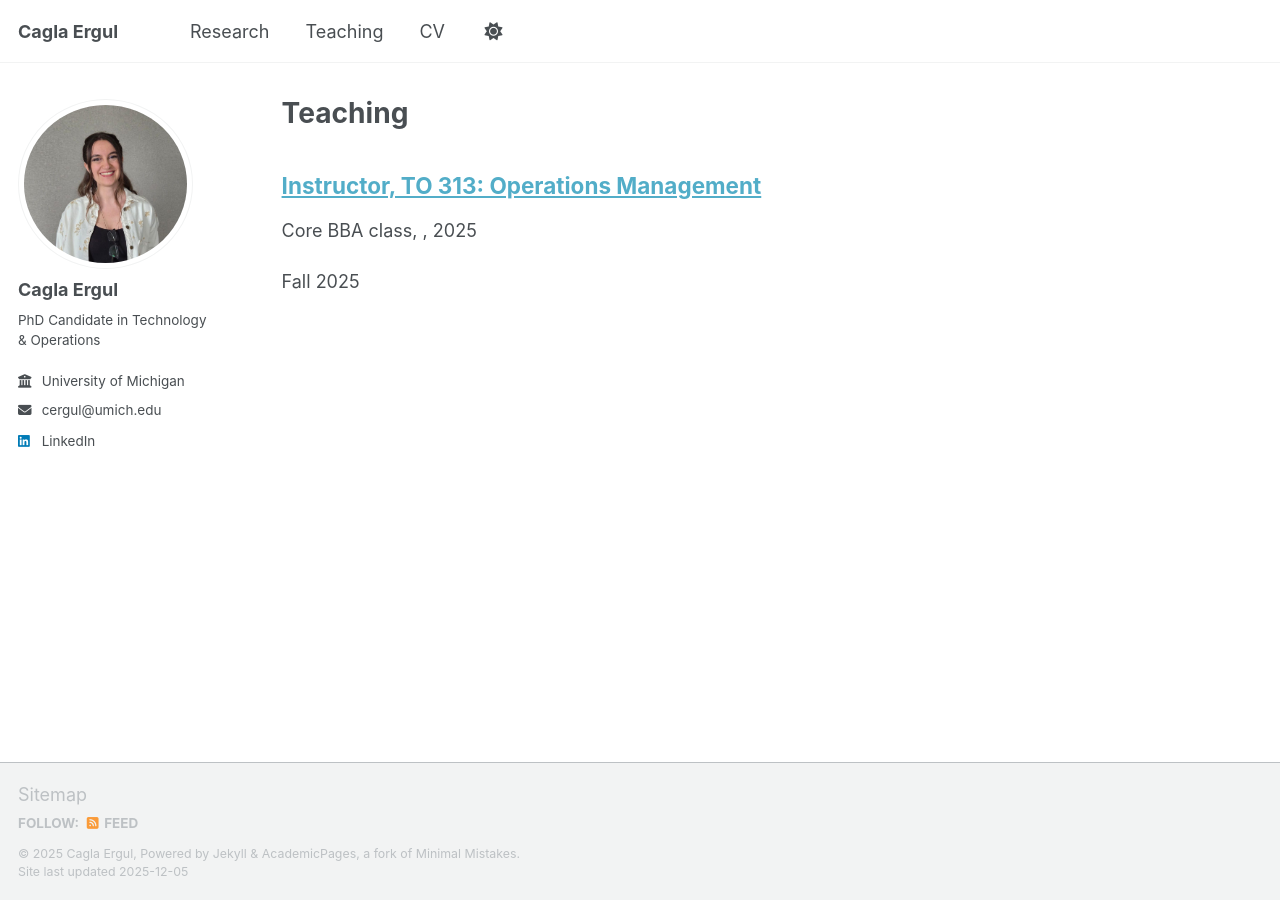
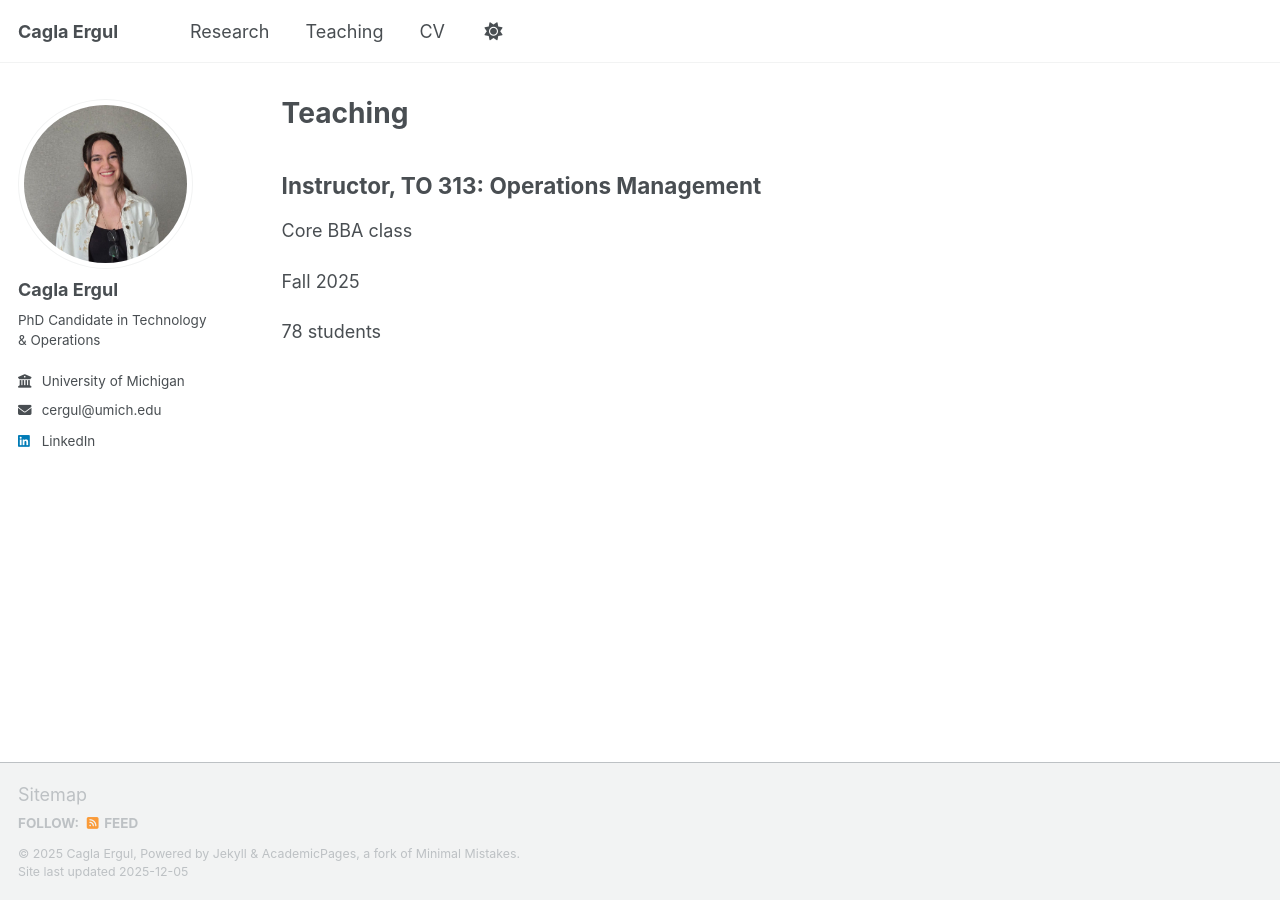
Before and after one commit to caglaergul/caglaergul.github.io, a Jekyll site: the page built from _pages/teaching.html, in a window 1280 px wide. Built offline with Jekyll 4.4.1, drawn with Linux system fonts in a browser that asks for light colours; a script that is not in the unit is left out.

Commit message:
Make teaching entries non-clickable plain text
- Modified teaching page to display content without links
- Teaching entries now show as plain text instead of clickable titles

```diff
--- a/_pages/teaching.html
+++ b/_pages/teaching.html
@@ -8,5 +8,11 @@ author_profile: true
 {% include base_path %}
 
 {% for post in site.teaching reversed %}
-  {% include archive-single.html %}
+  <div class="list__item">
+    <article class="archive__item">
+      <h2 class="archive__item-title">{{ post.title }}</h2>
+      <p>{{ post.type }}</p>
+      <p>{{ post.content }}</p>
+    </article>
+  </div>
 {% endfor %}
```
